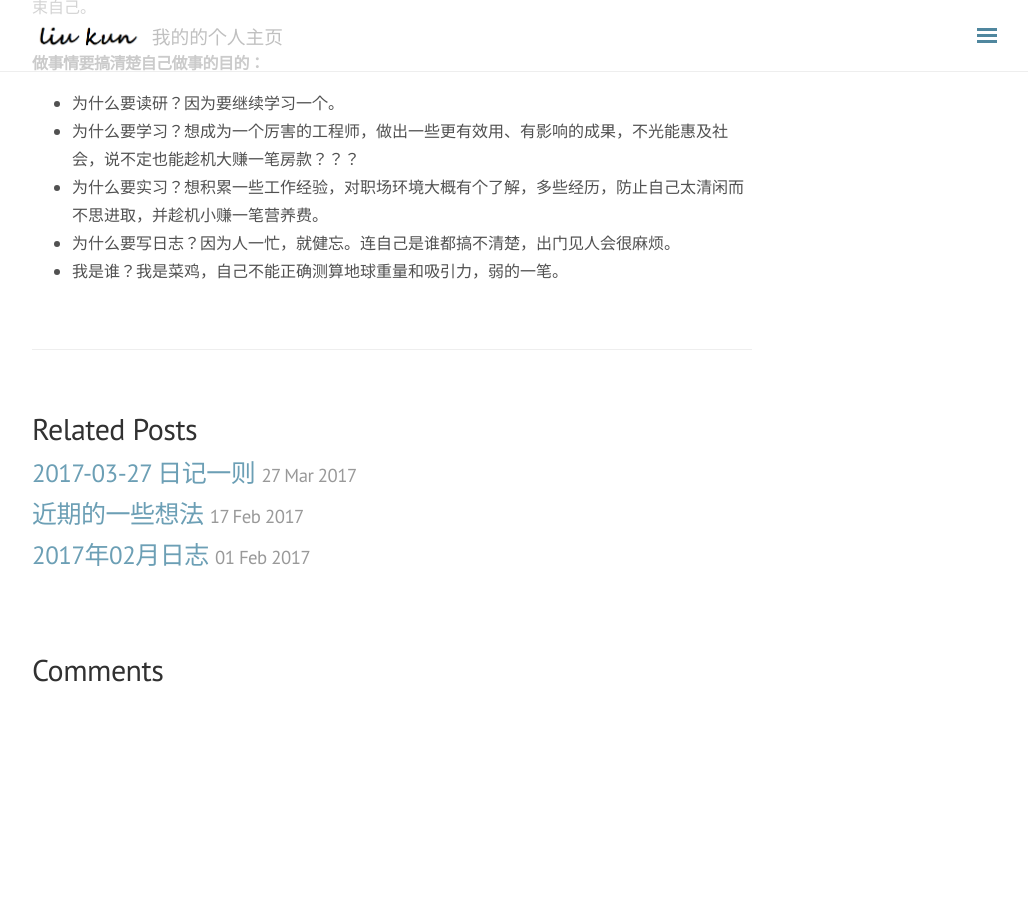
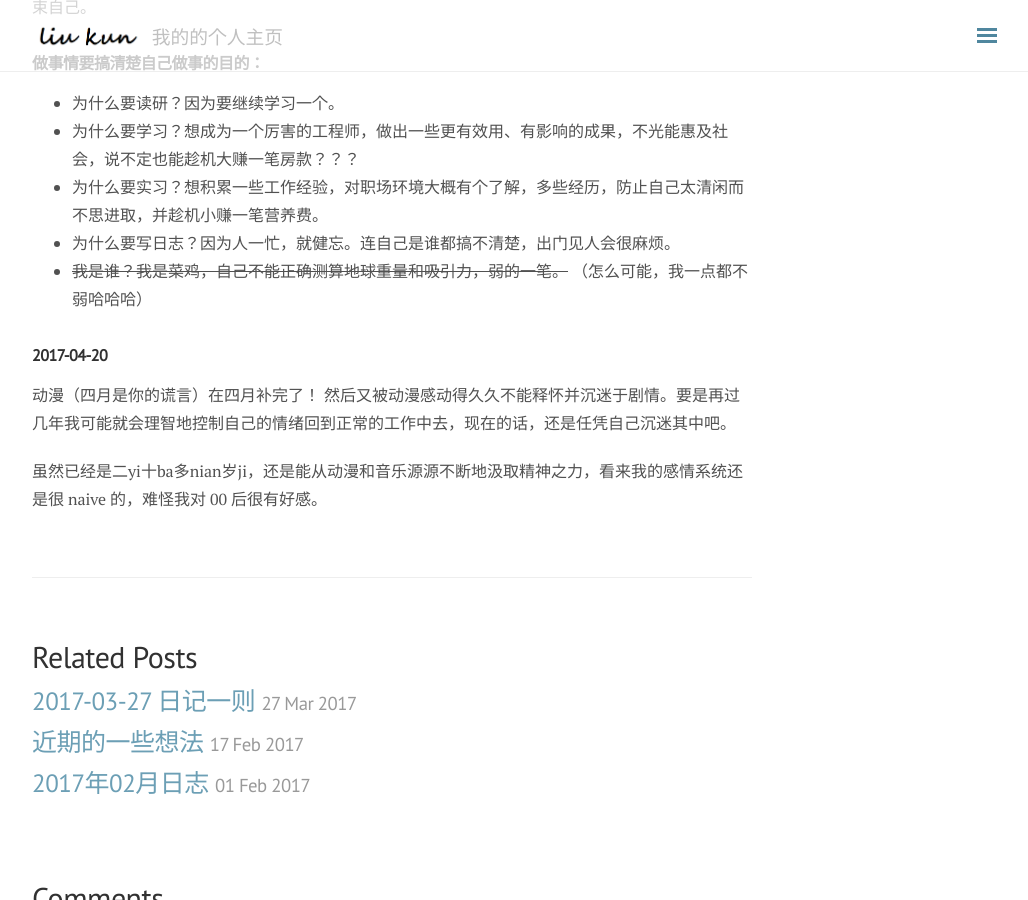
Before and after one commit to build2last/build2last.github.io, a Jekyll site: the page built from _posts/2017-04-17-四月，毕业前夕——好久没在这里写东西了.md, in a window 1280 px wide and 900 px high, scrolled down 1283 px. Shown: the whole window, without its empty margins (248-1276 px from the left). Built offline with Jekyll 4.4.1, drawn with Linux system fonts in a browser that asks for light colours; nearby versions of some CDN libraries; comment, search, counter and statistics services are not loaded; before the commit the page ends 1982 px from its top, so only the background shows below that.

Commit message:
Update 2017-04-17-四月，毕业前夕——好久没在这里写东西了.md

```diff
--- a/_posts/2017-04-17-四月，毕业前夕——好久没在这里写东西了.md
+++ b/_posts/2017-04-17-四月，毕业前夕——好久没在这里写东西了.md
@@ -40,4 +40,10 @@ tags: 日记
 * 为什么要学习？想成为一个厉害的工程师，做出一些更有效用、有影响的成果，不光能惠及社会，说不定也能趁机大赚一笔房款？？？
 * 为什么要实习？想积累一些工作经验，对职场环境大概有个了解，多些经历，防止自己太清闲而不思进取，并趁机小赚一笔营养费。
 * 为什么要写日志？因为人一忙，就健忘。连自己是谁都搞不清楚，出门见人会很麻烦。
-* 我是谁？我是菜鸡，自己不能正确测算地球重量和吸引力，弱的一笔。
+* ~~我是谁？我是菜鸡，自己不能正确测算地球重量和吸引力，弱的一笔。~~ （怎么可能，我一点都不弱哈哈哈）
+
+### 2017-04-20
+动漫（四月是你的谎言）在四月补完了！
+然后又被动漫感动得久久不能释怀并沉迷于剧情。要是再过几年我可能就会理智地控制自己的情绪回到正常的工作中去，现在的话，还是任凭自己沉迷其中吧。
+
+虽然已经是二yi十ba多nian岁ji，还是能从动漫和音乐源源不断地汲取精神之力，看来我的感情系统还是很 naive 的，难怪我对 00 后很有好感。
```
